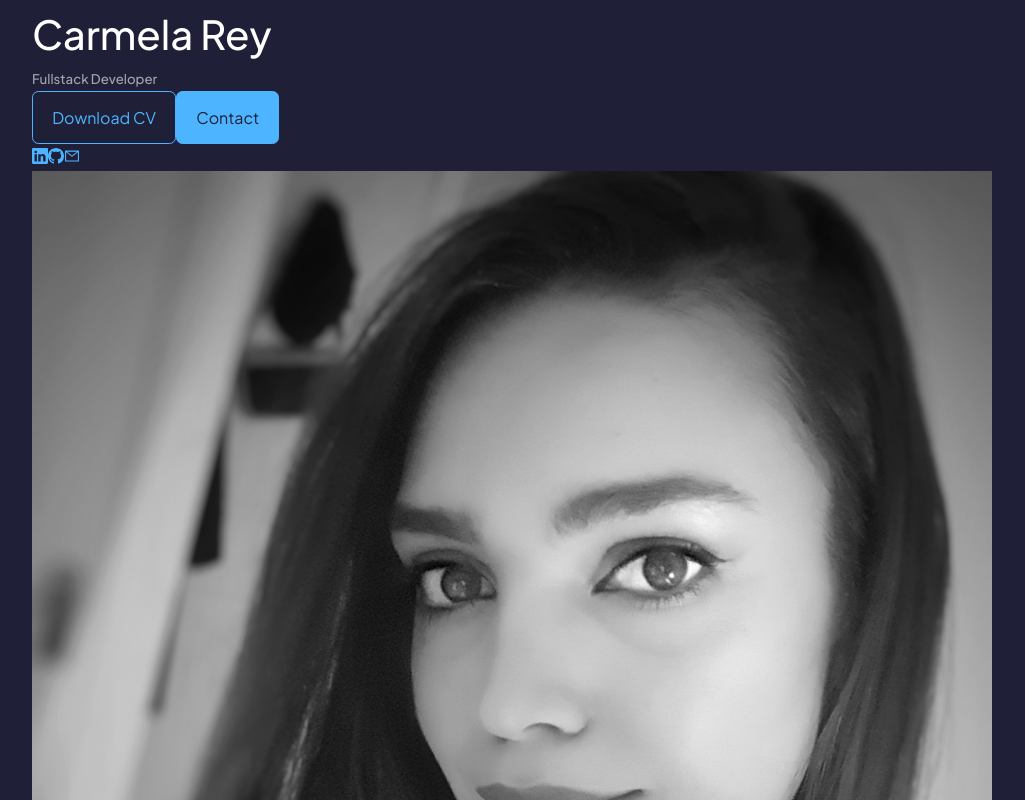
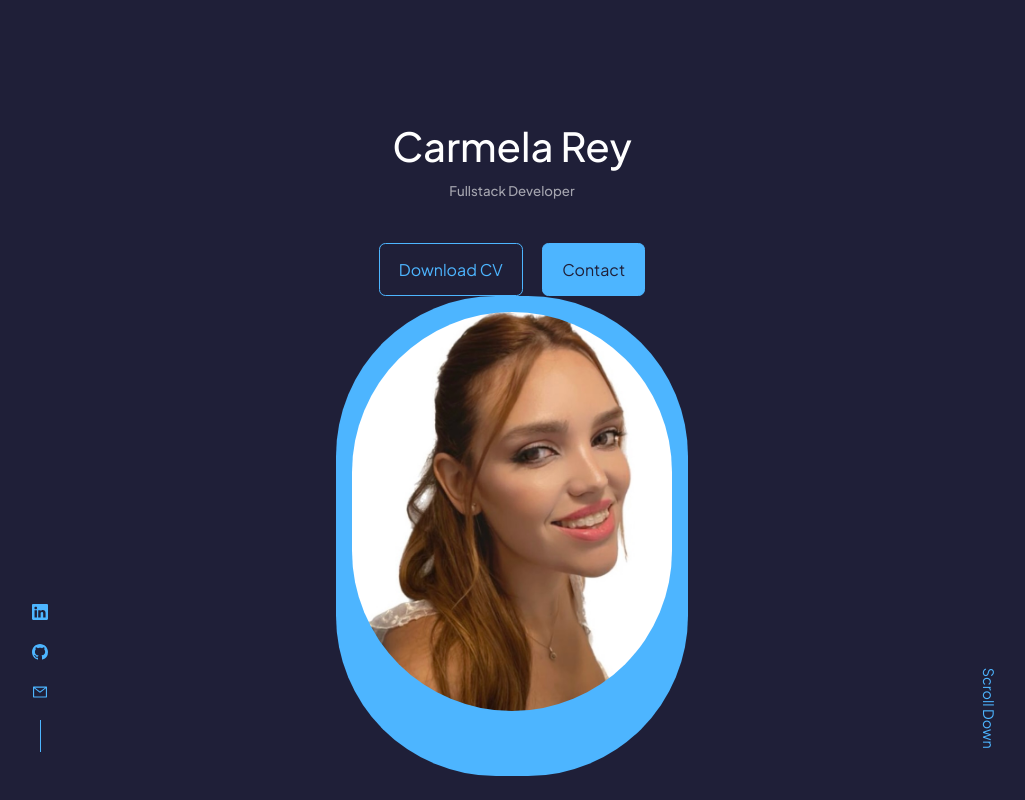
Before and after one commit to Cdrcar/Carmela-React-Portfolio, a React (Create React App) app: page / in a window 1280 px wide. Shown: the top 800 px of the page, without its empty margins (128-1153 px from the left). Built offline with nearby package versions, Linux system fonts and the light colour scheme.

Commit message:
style added to header.css file

```diff
--- a/src/components/Header/CTA.jsx
+++ b/src/components/Header/CTA.jsx
@@ -1,7 +1,9 @@
 import React from 'react'
-import CV from '../../assets/cv.pdf' // Call to Action: encourage visitors to a specific action
+import CV from '../../assets/cv.pdf'
 
-const CTA = () => {
+
+const CTA = () => { // Call to Action: encourage visitors to a specific action
+
   return (
     <div>
         <div className="cta">
--- a/src/components/Header/Header.jsx
+++ b/src/components/Header/Header.jsx
@@ -1,8 +1,10 @@
 import React from 'react'
 import './header.css'
 import CTA from './CTA'
-import PHOTO from '../../assets/my-photo.JPEG'
+import PHOTO from '../../assets/my-photo.jpg'
 import HeaderSocialMedia  from './HeaderSocialMedia'
+
+import 'aos/dist/aos.css'
 
 const Header = () => {
   return (
@@ -11,6 +13,7 @@ const Header = () => {
         <h1>Carmela Rey</h1>
         <h5 className="text-light"> Fullstack Developer</h5>
         <CTA/> {/* buttons for Download CV and Contact */}
+
         <HeaderSocialMedia/> {/* Social Media links */}
 
         <div className="my-photo">
--- a/src/components/Header/header.css
+++ b/src/components/Header/header.css
@@ -0,0 +1,84 @@
+header {
+    height: 100vh;
+    padding-top: 7rem;
+    overflow: hidden;
+}
+
+.header__container {
+    text-align: center;
+    height: 100%;
+    position: relative;
+}
+
+/* CTA style */
+.cta {
+    margin-top: 2.5rem;
+    display: flex;
+    justify-content: center;
+    gap: 1.2rem;
+}
+/* Header Social Media */
+.header__socials {
+    display: flex;
+    flex-direction: column;
+    align-items: center;
+    gap: 0.8rem;
+    position: absolute;
+    left: 0;
+    bottom: 3rem;
+}
+
+.header__socials::after {
+    content: '';
+    width: 1px;
+    height: 2rem;
+    background: var(--color-primary);
+}
+
+/* Image */
+.my-photo {
+    background: var(--color-primary);
+    border-radius: 10rem 10rem 10rem 10rem;
+    width: 22rem;
+    height: 30rem;
+    position: absolute;
+    left: 50%; /* Move the element to the middle of the container */
+    transform: translateX(-50%); /* Adjust the position to center it */
+    overflow: hidden;
+    padding: 1rem 1rem 1rem 1rem;
+
+    }
+
+    .my-photo img {
+        border-radius: 10rem;
+      }
+
+      /* Scroll Down */
+      .scroll__down {
+        position:absolute;
+        right: -2.3rem;
+        bottom: 5rem;
+        transform: rotate(90deg);
+        font-weight: 300;
+        font-size: 0.9rem;
+      }
+
+      /* Media Queries (Small Device) 600px or less*/
+      @media screen and (max-width: 600px) {
+        .header{
+            height: 100vh;
+        }
+
+        .header__socials, /* Hide social media icons and scroll down message on phones*/
+        .scroll__down{
+            display: none;
+        }
+      }
+
+        /* Media Queries (Medium Device) 600px to  1024*/
+        @media screen and (max-width: 1024) {
+            .header{
+                height: 68vh;
+            }
+
+        }
```
Also changed, not shown: src/assets/my-photo.jpg (added).
